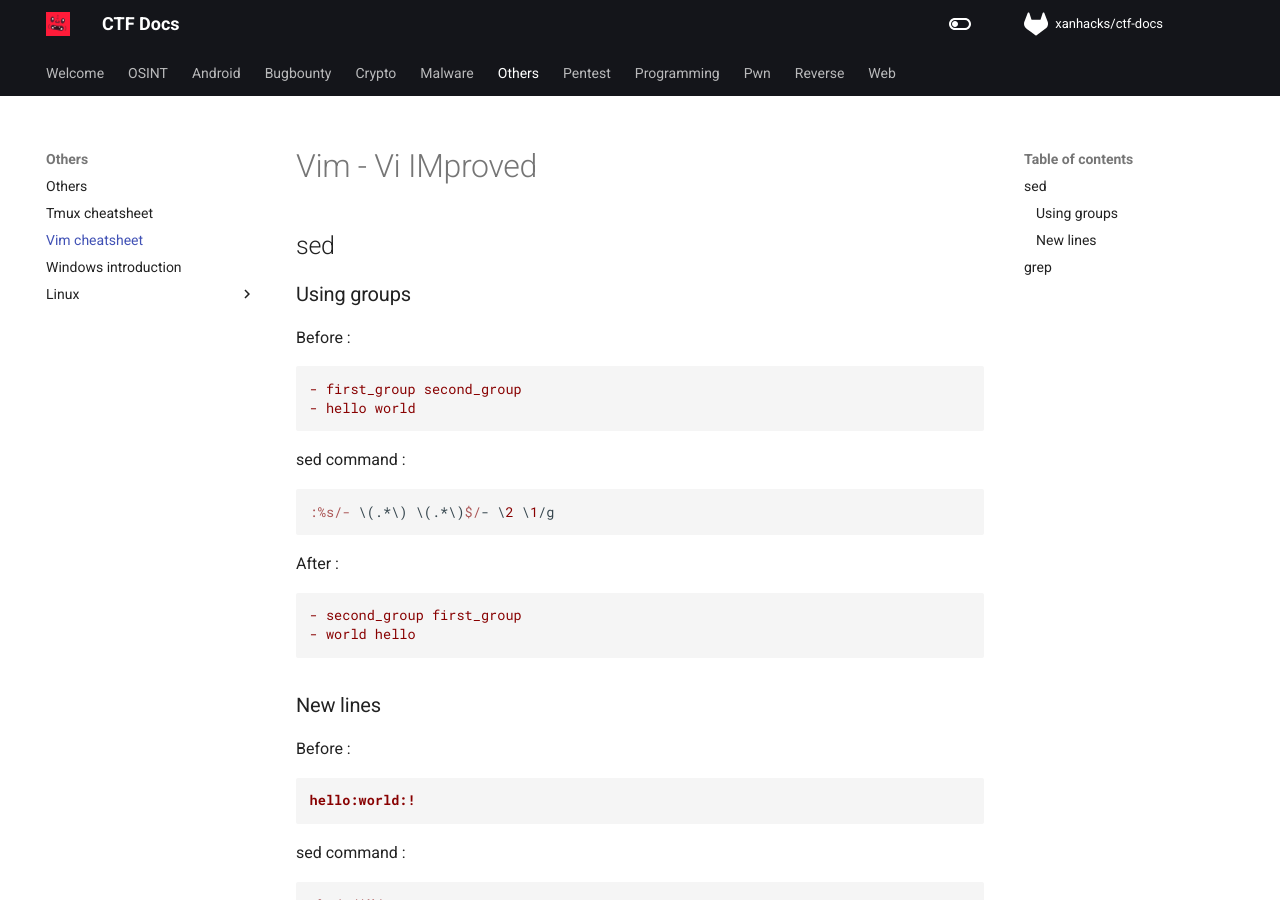
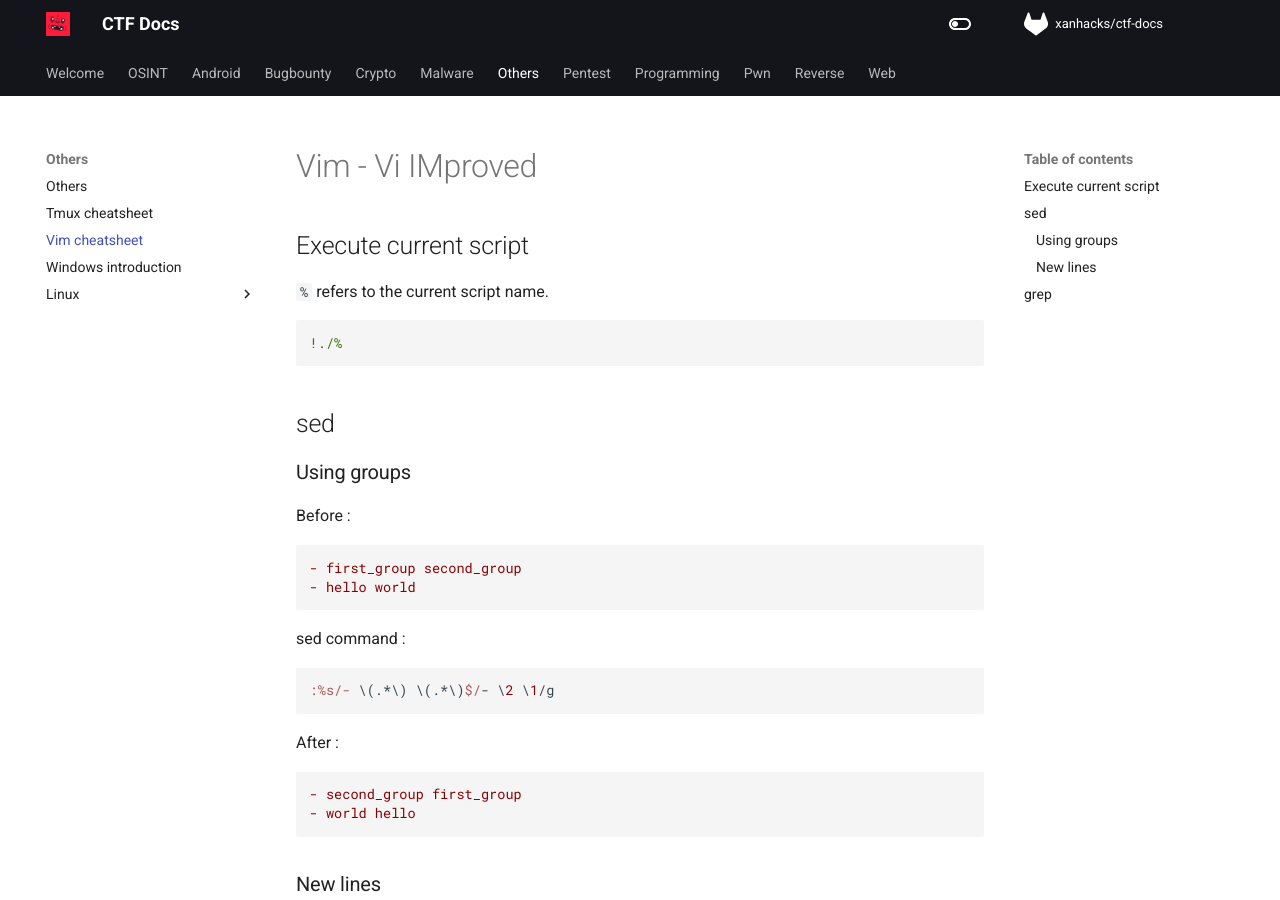
Before and after one commit to xanhacks/ctf-docs, an MkDocs documentation site: the page built from docs/others/vim-cheatsheet.md, in a window 1280 px wide and 900 px high. Built offline with MkDocs 1.6.1 and Material for MkDocs 9.7.7, drawn with Linux system fonts in a browser that asks for light colours; nearby versions of some CDN libraries; comment, search, counter and statistics services are not loaded.

Commit message:
add line

````diff
--- a/docs/others/vim-cheatsheet.md
+++ b/docs/others/vim-cheatsheet.md
@@ -4,6 +4,14 @@ description: Vim shortcut combinaison and description.
 ---
 
 # Vim - Vi IMproved
+
+## Execute current script
+
+`%` refers to the current script name.
+
+```
+!./%
+```
 
 ## sed
 
````
